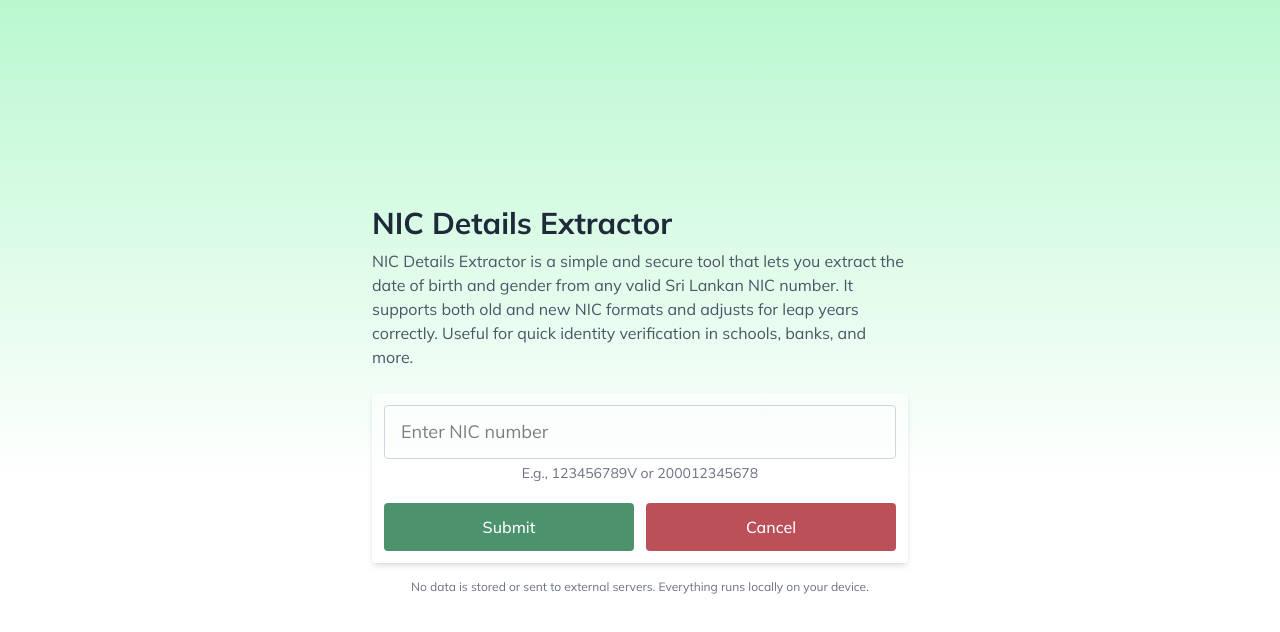
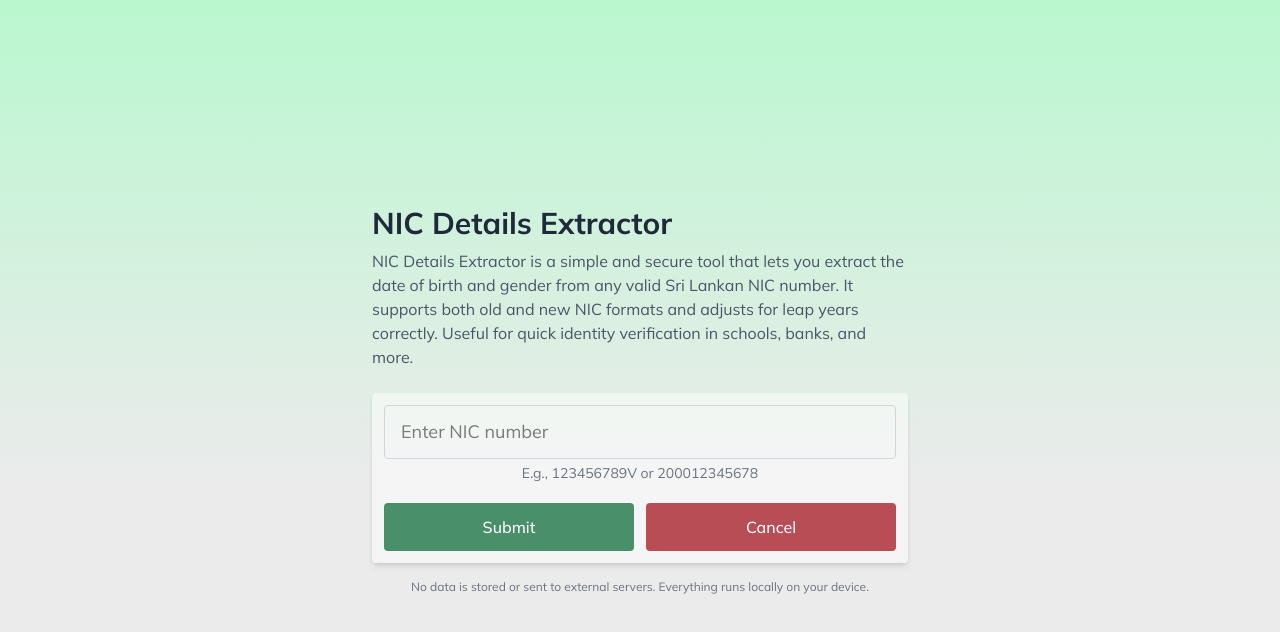
Before and after one commit to SachenDilhara/nic_insight, a React (Vite) app in the folder frontend/: page / in a window 1280 px wide. Shown: the top 632 px of the page. Built offline with nearby package versions, Linux system fonts and the light colour scheme.

Commit message:
style: ensure consistent background color in body

```diff
--- a/frontend/src/index.css
+++ b/frontend/src/index.css
@@ -3,4 +3,5 @@
 
 body {
   font-family: 'Mulish', sans-serif;
+  background: #ebebeb;
 }
```
